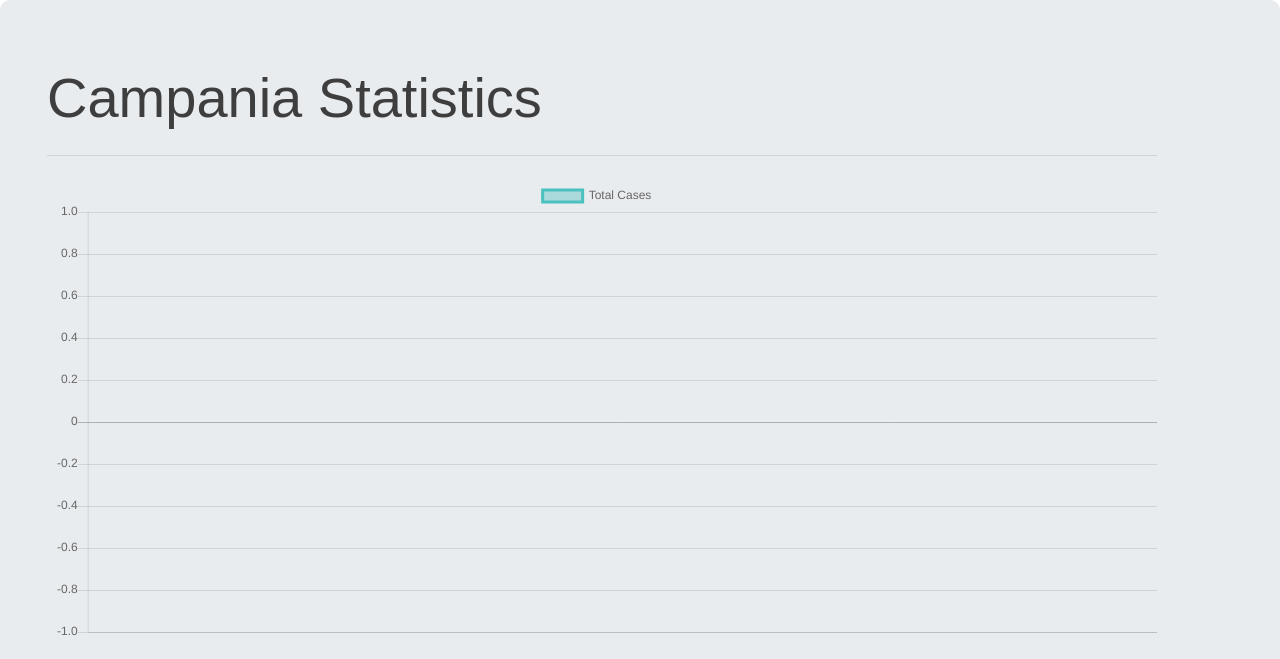
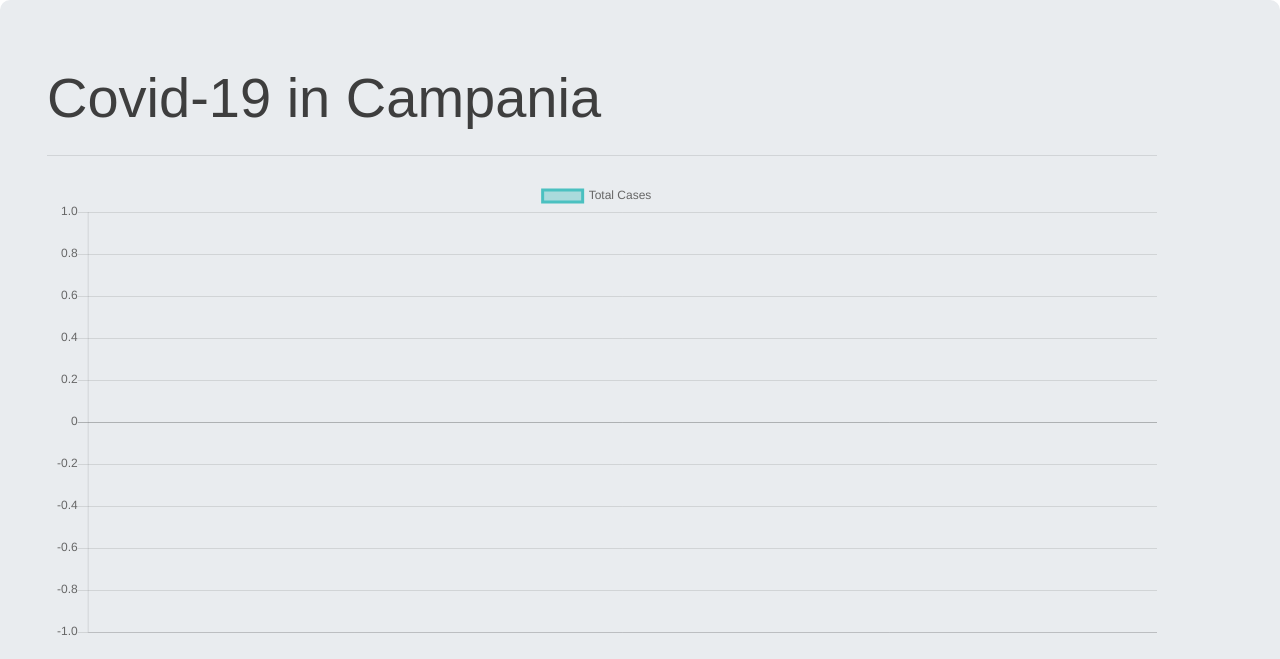
Before and after one commit to pierobartolo/piero_website, a Flask app: template templates/covid.html in a window 1280 px wide. Shown: the part 56-715 px from the top of the page. Run offline with Flask 2, Linux system fonts and the light colour scheme; the template is opened without the code that fills it, so the values that code supplies are empty; some libraries are stand-ins or nearby versions.

Commit message:
Fixed jumbotron title.

```diff
--- a/templates/covid.html
+++ b/templates/covid.html
@@ -9,7 +9,7 @@
 {% block content %}
 <div class="jumbotron">
     <div class="container" style="margin-left:0%;">
-    <h1 class="display-4">Campania Statistics</h1>
+    <h1 class="display-4">Covid-19 in Campania</h1>
     <hr class="my-4">
     <div class="table-responsive">
     <canvas id="myChart" style="height:480px;" class="table"></canvas>
```
